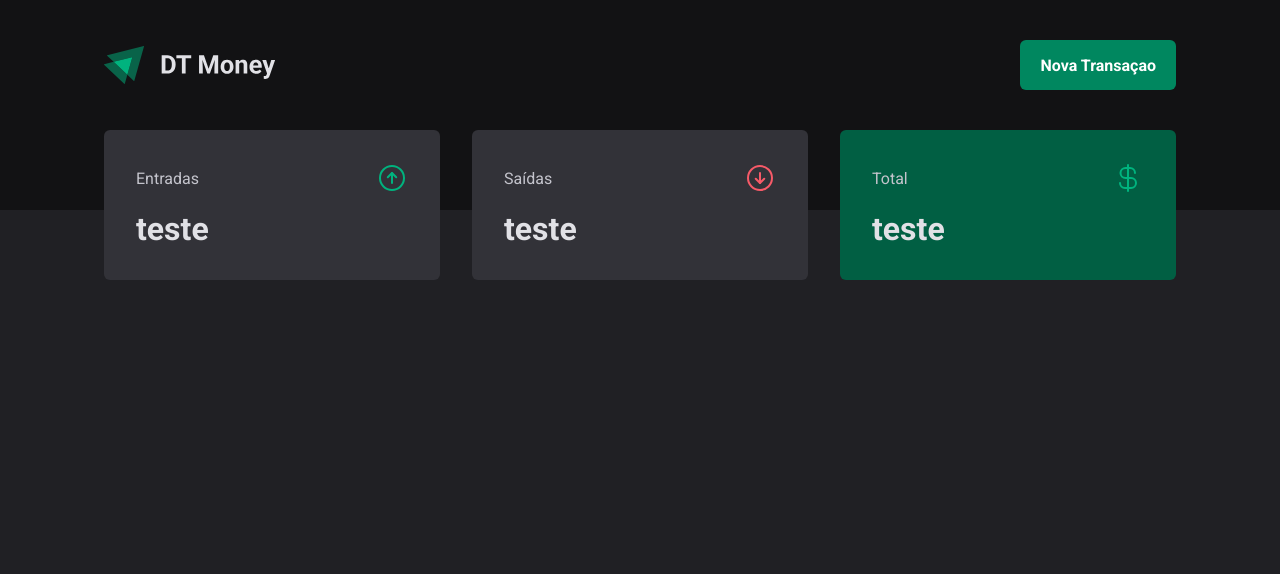
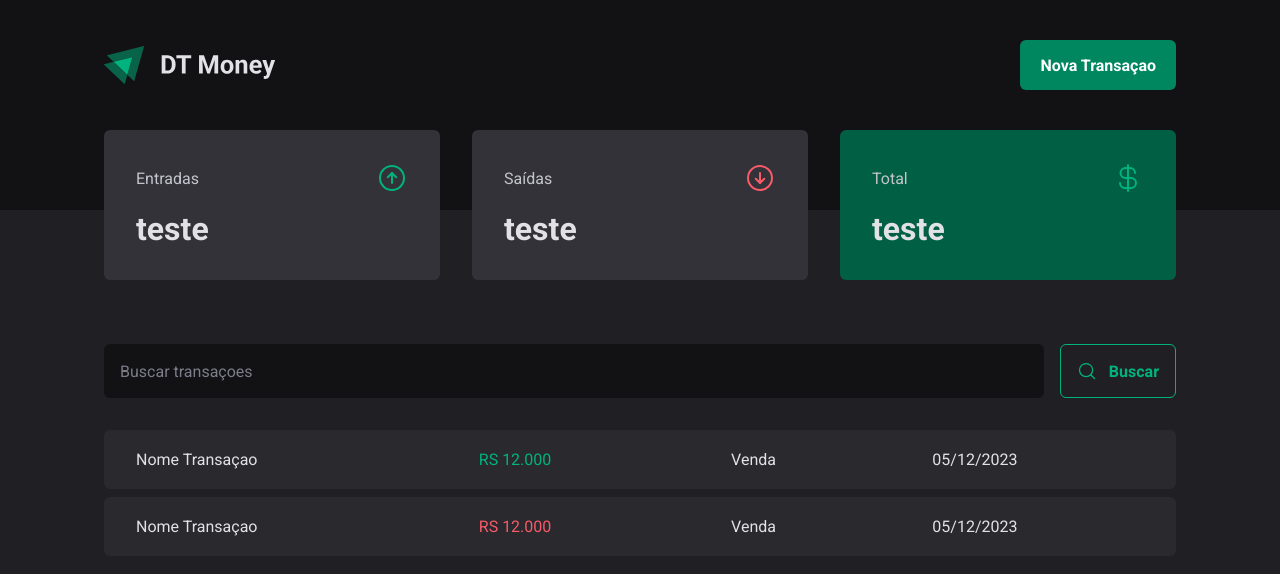
Before and after one commit to MatheusSanchez/money-tracker, a React (Vite) app: page / in a window 1280 px wide. Shown: the top 574 px of the page. Built offline with nearby package versions, Linux system fonts and the light colour scheme.

Commit message:
Transactions table and transactions search forma styled

```diff
--- /dev/null
+++ b/src/pages/Transactions/components/SearchForm/index.tsx
@@ -0,0 +1,15 @@
+import { MagnifyingGlass } from 'phosphor-react'
+import { SearchFormContainer } from './style'
+
+export function SearchForm() {
+  return (
+    <SearchFormContainer>
+      <input type="test" placeholder="Buscar transaçoes" />
+
+      <button type="submit">
+        <MagnifyingGlass size={20} />
+        Buscar
+      </button>
+    </SearchFormContainer>
+  )
+}
--- /dev/null
+++ b/src/pages/Transactions/components/SearchForm/style.ts
@@ -0,0 +1,38 @@
+import styled from 'styled-components'
+
+export const SearchFormContainer = styled.form`
+  display: flex;
+  gap: 1rem;
+  input {
+    flex: 1;
+    border-radius: 6px;
+    border: 0;
+    background: ${(props) => props.theme['gray-900']};
+    color: ${(props) => props.theme['gray-300']};
+    padding: 1rem;
+    &::placeholder {
+      color: ${(props) => props.theme['gray-500']};
+    }
+  }
+  button {
+    display: flex;
+    align-items: center;
+    gap: 0.75rem;
+    border: 0;
+    padding: 1rem;
+    background: transparent;
+    border: 1px solid ${(props) => props.theme['green-300']};
+    color: ${(props) => props.theme['green-300']};
+    font-weight: bold;
+    border-radius: 6px;
+    &:hover {
+      background: ${(props) => props.theme['green-500']};
+      border-color: ${(props) => props.theme['green-500']};
+      color: ${(props) => props.theme.white};
+      transition:
+        background-color 0.2s,
+        color 0.2s,
+        border-color 0.2s;
+    }
+  }
+`
--- a/src/pages/Transactions/index.tsx
+++ b/src/pages/Transactions/index.tsx
@@ -1,11 +1,42 @@
 import { Header } from '../../components/Header'
 import { Summary } from '../../components/Summary'
+import { SearchForm } from './components/SearchForm'
+import {
+  PriceHighlight,
+  TransactionsContainer,
+  TransactionsTable,
+} from './styles'
 
 export function Transactions() {
   return (
     <div>
       <Header />
       <Summary />
+
+      <TransactionsContainer>
+        <SearchForm />
+        <TransactionsTable>
+          <tbody>
+            <tr>
+              <td>Nome Transaçao</td>
+              <td>
+                <PriceHighlight variant="income"> RS 12.000 </PriceHighlight>
+              </td>
+              <td>Venda</td>
+              <td>05/12/2023</td>
+            </tr>
+
+            <tr>
+              <td>Nome Transaçao</td>
+              <td>
+                <PriceHighlight variant="outcome"> RS 12.000 </PriceHighlight>
+              </td>
+              <td>Venda</td>
+              <td>05/12/2023</td>
+            </tr>
+          </tbody>
+        </TransactionsTable>
+      </TransactionsContainer>
     </div>
   )
 }
--- a/src/pages/Transactions/styles.ts
+++ b/src/pages/Transactions/styles.ts
@@ -0,0 +1,44 @@
+import { styled } from 'styled-components'
+
+export const TransactionsContainer = styled.main`
+  width: 100%;
+  max-width: 1120px;
+  margin: 4rem auto 0;
+  padding: 0 1.5rem;
+`
+
+export const TransactionsTable = styled.table`
+  width: 100%;
+
+  border-collapse: separe;
+  border-spacing: 0 0.5rem;
+
+  margin-top: 1.5rem;
+
+  td {
+    padding: 1.25rem 2rem;
+
+    background: ${(props) => props.theme['gray-700']};
+
+    &:first-child {
+      border-top-left-radius: 6px;
+      border-bottom-left-radius: 6px;
+    }
+
+    &:last-child {
+      border-top-right-radius: 6px;
+      border-bottom-right-radius: 6px;
+    }
+  }
+`
+
+interface PriceHighlightProps {
+  variant: 'income' | 'outcome'
+}
+
+export const PriceHighlight = styled.span<PriceHighlightProps>`
+  color: ${(props) =>
+    props.variant === 'income'
+      ? props.theme['green-300']
+      : props.theme['red-300']};
+`
```
